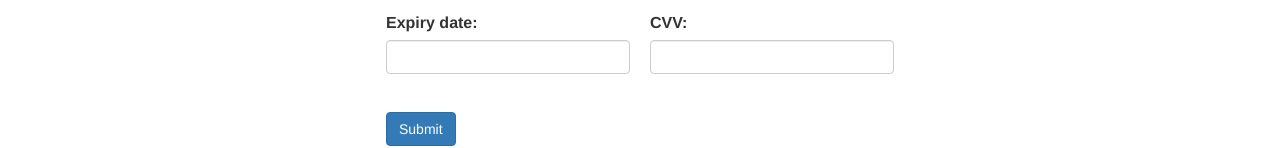
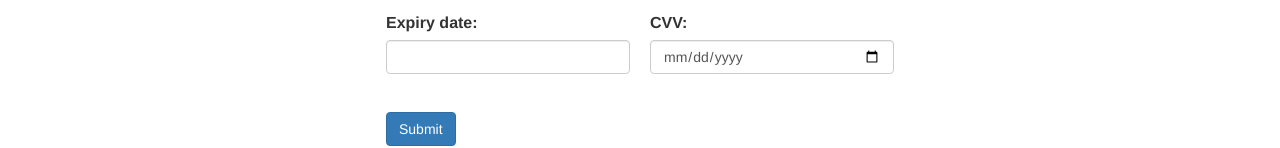
Before and after one commit to nischaalc/designProjects, a plain HTML site: page cardValidationForm/index.html in a window 1280 px wide. Shown: the part 347-495 px from the top of the page. Drawn offline with nearby package versions, Linux system fonts and the light colour scheme.

Commit message:
Update index.html

```diff
--- a/cardValidationForm/index.html
+++ b/cardValidationForm/index.html
@@ -49,7 +49,7 @@
 							</div>
 							<div class="form-group form-group-mini">
 								<label>CVV:</label>
-								<input type='text' class='form-control'>
+								<input type='date' class='form-control'>
 							</div>
 						</div>
 						</br>
```
